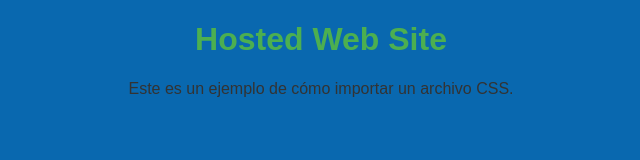
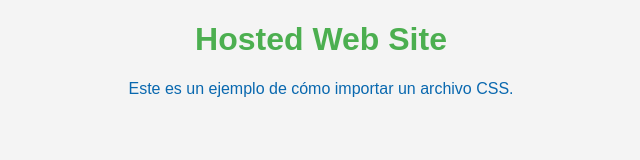
Before and after one commit to hosped/hosped.github.io, a plain HTML site: page index.html in a window 1280 px wide. Shown: the whole page, without its empty margins (319-959 px from the left). Drawn offline with Linux system fonts and the light colour scheme.

Commit message:
Update styles.css

```diff
--- a/styles.css
+++ b/styles.css
@@ -1,6 +1,6 @@
 body {
     font-family: Arial, sans-serif;
-    background-color: #0968af;
+    background-color: #f4f4f4;
     color: #333;
 }
 
@@ -12,4 +12,5 @@ h1 {
 p {
     font-size: 16px;
     text-align: center;
+    color: #0968af;
 }
```
